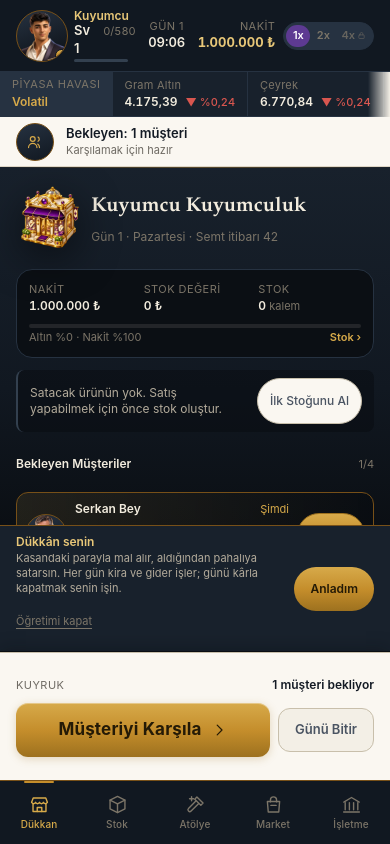
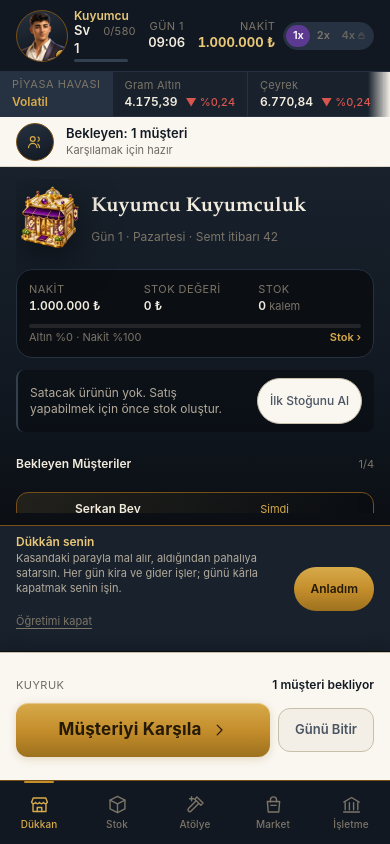
Before and after one commit to ouzhaanttnn-afk/Mihenkaynak, a React (Vite) app: page / in a window 390 px wide. Built offline with nearby package versions, Linux system fonts and the light colour scheme.

Commit message:
fix: port original mobile idle scrolling

```diff
--- a/src/ui/workbench/Workbench.css
+++ b/src/ui/workbench/Workbench.css
@@ -922,6 +922,26 @@
   flex-direction: column;
   justify-content: center;
   gap: var(--sp-3);
+  /*
+   * Orijinal sürümdeki mobil davranış: aktif işlem yokken tüm boş-dükkan
+   * sütunu tek parça kayar. Dock bu alanın dışında kaldığı için ana eylem
+   * sabittir; kimlik, pozisyon, uyarı ve müşteri kartları ise ezilmeden
+   * doğal yüksekliklerini korur.
+   */
+  overflow-y: auto;
+  overscroll-behavior: contain;
+  -webkit-overflow-scrolling: touch;
+  scrollbar-width: none;
+  overflow-anchor: none;
+}
+
+.idle::-webkit-scrollbar {
+  display: none;
+}
+
+/* Flex çocukları küçülürse içerik taşmak yerine kartların üstüne biner. */
+.idle > * {
+  flex-shrink: 0;
 }
 
 /*
@@ -1064,8 +1084,8 @@
 /* ---- Bekleyen müşteri kuyruğu — FIFO sırasını görünür kılan kompakt liste ---- */
 
 .waitingQueue {
-  flex: 1 1 auto;
-  min-height: 96px; /* başlık + en az bir okunabilir müşteri kartı */
+  flex: 0 0 auto;
+  min-height: 0;
   display: flex;
   flex-direction: column;
   gap: var(--sp-2);
@@ -1090,13 +1110,11 @@
 }
 
 .waitingQueue__list {
-  flex: 1 1 auto;
-  min-height: 0;
-  display: flex;
-  flex-direction: column;
-  gap: var(--sp-2);
-  overflow-y: auto;
-  overscroll-behavior: contain;
+  flex: 0 0 auto;
+  display: flex;
+  flex-direction: column;
+  gap: var(--sp-2);
+  overflow: visible;
   scrollbar-width: none;
 }
 
@@ -1195,28 +1213,6 @@
   color: #241a06;
   font-size: var(--fs-caption);
   font-weight: var(--fw-semibold);
-}
-
-@media (max-height: 720px) {
-  .waitingCustomer {
-    min-height: 56px;
-  }
-
-  .waitingCustomer__meta {
-    display: none;
-  }
-
-  /*
-   * Ekran kısa olduğunda öğretim açık olsun veya olmasın müşteriyi koru.
-   * Önceki seçici yalnız `idle--coaching` durumunu kapsadığı için kullanıcının
-   * ekran görüntüsündeki gibi ders kapalıyken liste birkaç piksele çöküyordu.
-   */
-  .idle--hasQueue .idle__head,
-  .idle--hasQueue .position,
-  .idle--hasQueue .alerts,
-  .idle--hasQueue .rewardedLine {
-    display: none;
-  }
 }
 
 @media (max-height: 450px) {
```
